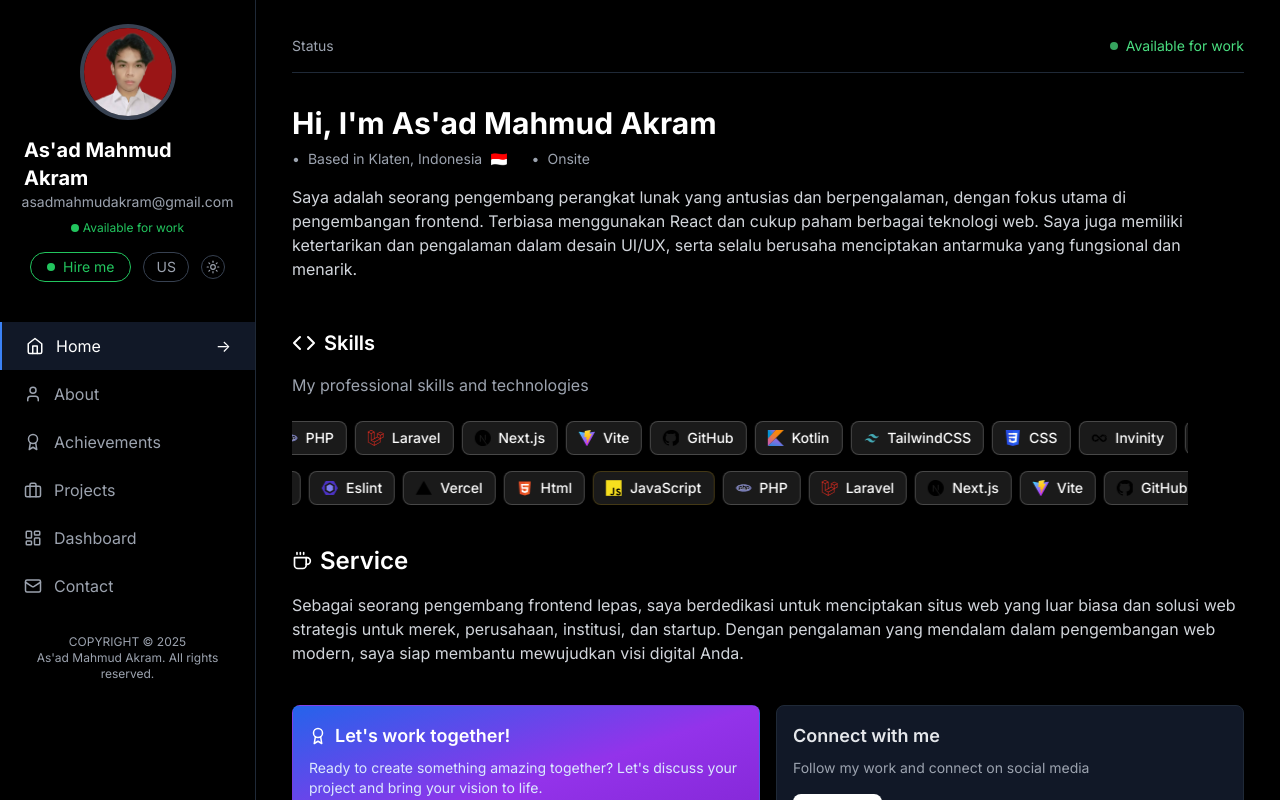
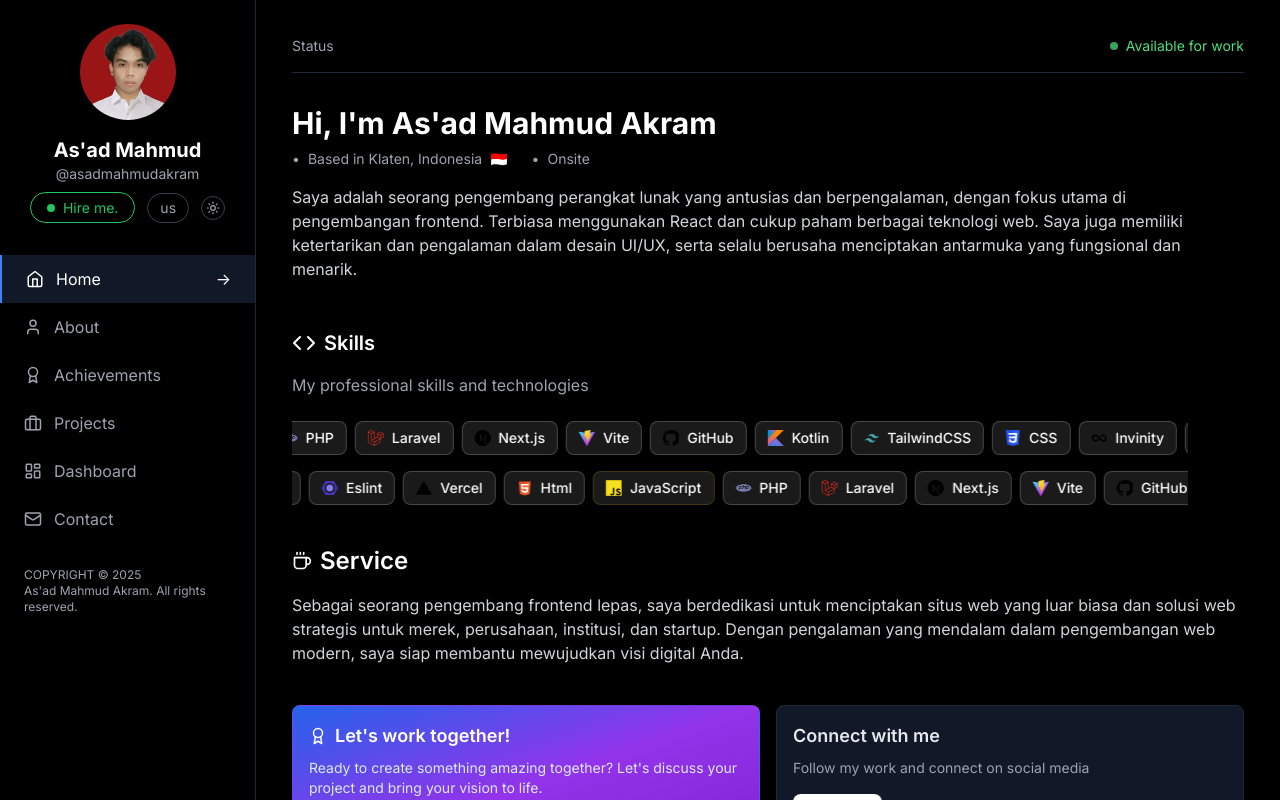
Before and after one commit to asadmahmud22/Portofolio-AsadMahmudAkram, a React (Vite) app: page / in a window 1280 px wide. Built offline with nearby package versions, Linux system fonts and the light colour scheme.

Commit message:
Update Layout.jsx

```diff
--- a/src/components/Layout.jsx
+++ b/src/components/Layout.jsx
@@ -1,5 +1,5 @@
 import { useState } from "react";
-import { Sun, Moon, Globe } from "lucide-react";
+import { Sun, Moon } from "lucide-react";
 import { NavLink, Outlet, useLocation } from "react-router-dom";
 import {
   Home,
@@ -7,17 +7,19 @@ import {
   Award,
   Briefcase,
   LayoutDashboard,
+  MessageCircle,
   Mail,
+  Globe,
 } from "lucide-react";
 
-const profileImage = "/assets/profile.jpg"; // Perbaikan disini
+const profileImage = "/assets/profile.jpg";
 
 const Layout = () => {
   const location = useLocation();
 
   const [language, setLanguage] = useState("en");
   const [isDarkMode, setIsDarkMode] = useState(true);
-  const [isMenuOpen, setIsMenuOpen] = useState(false);
+  const [isMenuOpen, setIsMenuOpen] = useState(false); // Tambahan untuk mobile menu
 
   const toggleLanguage = () => {
     setLanguage((prev) => (prev === "en" ? "id" : "en"));
@@ -38,7 +40,7 @@ const Layout = () => {
       <div className="md:hidden flex items-center justify-between bg-black text-white px-5 py-3">
         <div className="flex items-center gap-2">
           <img
-            src={profileImage}
+            src="/public/assets/profile.jpg"
             alt="Profile"
             className="w-8 h-8 rounded-full object-cover"
           />
@@ -85,11 +87,11 @@ const Layout = () => {
       {isMenuOpen && (
   <div
     className="fixed inset-0 z-50 bg-black bg-opacity-70 flex md:hidden"
-          onClick={() => setIsMenuOpen(false)}
+    onClick={() => setIsMenuOpen(false)} // klik area luar sidebar
   >
     <div
       className="w-64 bg-black p-6 flex flex-col h-full"
-            onClick={(e) => e.stopPropagation()}
+      onClick={(e) => e.stopPropagation()} // cegah close jika klik di dalam
     >
       <SidebarContent
         toggleLanguage={toggleLanguage}
@@ -100,6 +102,7 @@ const Layout = () => {
     </div>
   </div>
 )}
+
 
       {/* Main Content */}
       <div className="md:ml-64 p-8 overflow-y-auto h-screen">
@@ -115,35 +118,27 @@ const SidebarContent = ({ toggleLanguage, toggleTheme, language, isDarkMode }) =
   return (
     <>
       <div className="p-6 flex flex-col items-center">
-        {/* Foto profil */}
-        <div className="w-24 h-24 rounded-full overflow-hidden mb-4 border-4 border-gray-700">
+        <div className="w-24 h-24 rounded-full overflow-hidden mb-4">
           <img
-            src="/assets/profile.jpg"
+            src="/public/assets/profile.jpg"
             alt="Profile"
             className="w-full h-full object-cover"
           />
         </div>
+        <h2 className="text-xl font-bold">As'ad Mahmud</h2>
+        <div className="text-gray-400 text-sm">@asadmahmudakram</div>
 
-        {/* Informasi profil lengkap */}
-        <h2 className="text-xl font-bold">As'ad Mahmud Akram</h2>
-        <div className="text-gray-400 text-sm mb-1">asadmahmudakram@gmail.com</div>
-        <div className="text-green-500 text-xs mt-1 flex items-center gap-1">
-          <span className="w-2 h-2 bg-green-500 rounded-full animate-pulse"></span>
-          Available for work
-        </div>
-
-        {/* Tombol pengaturan */}
-        <div className="flex items-center gap-3 mt-4">
-          <button className="hire-me-btn flex items-center gap-2 text-sm border border-green-500 px-3 py-1 rounded-full hover:bg-green-600/20">
+        <div className="flex items-center gap-3 mt-2">
+          <button className="hire-me-btn flex items-center gap-2">
             <div className="status-indicator w-2 h-2 rounded-full bg-green-500"></div>
-            Hire me
+            Hire me.
           </button>
 
           <button
             onClick={toggleLanguage}
             className="text-gray-400 text-sm border border-gray-700 rounded-full px-3 py-1 hover:bg-gray-700/50 transition"
           >
-            {language === "en" ? "US" : "ID"}
+            {language === "en" ? "us" : "id"}
           </button>
 
           <button
@@ -155,14 +150,14 @@ const SidebarContent = ({ toggleLanguage, toggleTheme, language, isDarkMode }) =
         </div>
       </div>
 
-      {/* Navigasi */}
-      <nav className="mt-4 flex-2 w-full">
+      <nav className="mt-2 flex-2">
         {[
           { to: "/", label: "Home", icon: Home },
           { to: "/about", label: "About", icon: User },
           { to: "/achievements", label: "Achievements", icon: Award },
           { to: "/projects", label: "Projects", icon: Briefcase },
           { to: "/dashboard", label: "Dashboard", icon: LayoutDashboard },
+
           { to: "/contact", label: "Contact", icon: Mail },
         ].map(({ to, label, icon: Icon }) => (
           <NavLink
@@ -179,8 +174,7 @@ const SidebarContent = ({ toggleLanguage, toggleTheme, language, isDarkMode }) =
         ))}
       </nav>
 
-      {/* Footer */}
-      <div className="p-6 text-gray-400 text-xs text-center">
+      <div className="p-6 text-gray-400 text-xs">
         <div>COPYRIGHT © 2025</div>
         <div>As'ad Mahmud Akram. All rights reserved.</div>
       </div>
```
Lines whose indentation alone changed are shown as unchanged.
